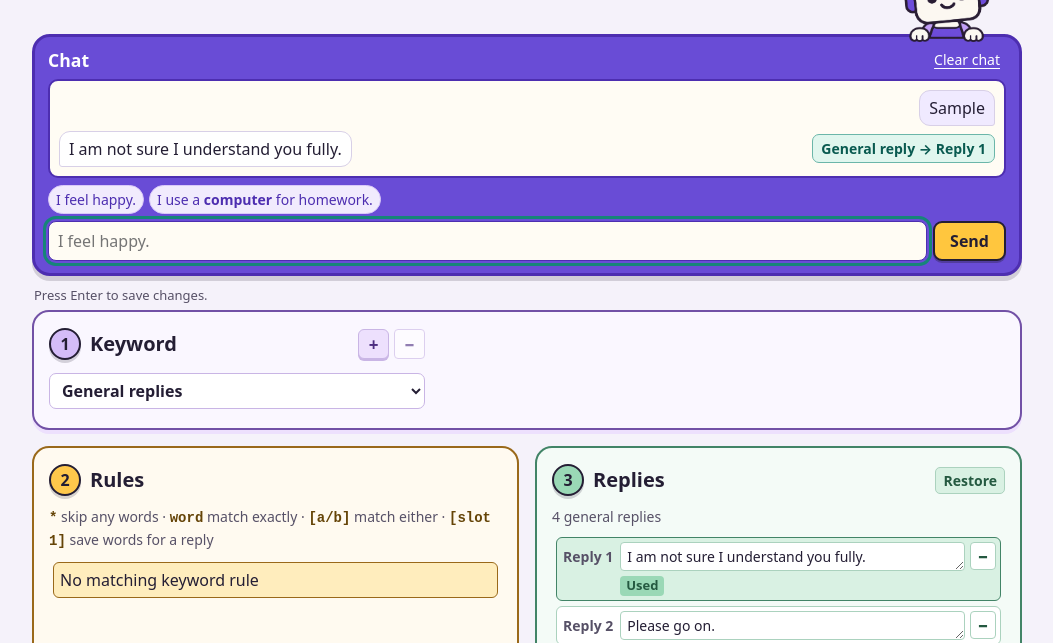
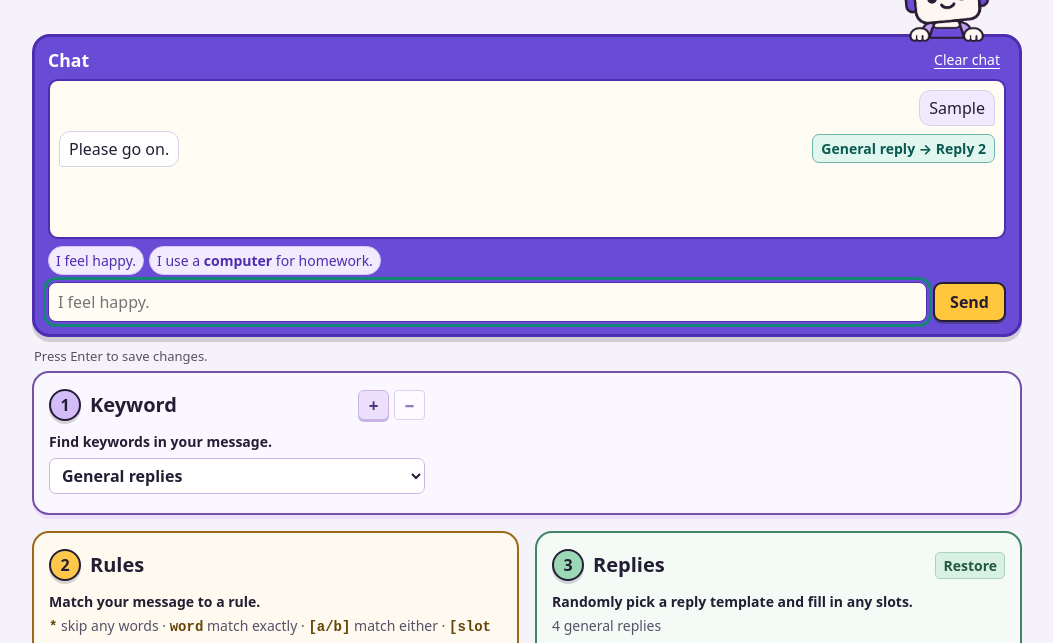
Before and after one commit to para-zhou/StoryMate, a plain HTML site: page index.html in a window 1280 px wide. Both pictures are taken after typing "Sample" into the empty fields and a click on the button "Send". Shown: the part 119-762 px from the top of the page, without its empty margins (113-1166 px from the left). Drawn offline with Linux system fonts and the light colour scheme.

Commit message:
simple eliza with style fixed

```diff
--- a/chatbot-assets/app.js
+++ b/chatbot-assets/app.js
@@ -14,7 +14,7 @@ const defaultKeyword = 'COMPUTER';
 const examples = [...document.querySelectorAll('[data-example]')];
 const chatControls = [input, byId('send'), ...examples];
 const reducedMotion = window.matchMedia('(prefers-reduced-motion: reduce)');
-const engine = window.ElizaHay.make({matchOriginalWords:true});
+const engine = window.ElizaHay.make({matchOriginalWords:true, randomReplies:true});
 const groupNames = new Set();
 const wordDefaults = new Map();
 const deletedGroups = new Map();
@@ -296,7 +296,6 @@ function renderBoard(selection, animate = false, focusRule = false) {
   const general = selection.keyword === 'NONE' || selection.kind === 'general';
   const canEditGroup = editingCurrent && !!group && !general && !deletedGroups.has(selection.keyword);
   byId('delete-group').disabled = !canEditGroup;
-  byId('rule-hint').hidden = general || !group?.transforms.length;
   const note = byId('group-note');
   const words = selection.words || wordsForGroup(selection.keyword);
   const sharedGroup = selection.inputKeyword && selection.inputKeyword !== selection.keyword &&
--- a/chatbot-assets/eliza-hay.js
+++ b/chatbot-assets/eliza-hay.js
@@ -442,6 +442,7 @@ class Transform {
         this.decomposition = decomposition;
         this.reassemblyRules = reassemblyRules;
         this.nextReassemblyRule = 0;
+        this.selectedReassemblyRule = -1;
     }
 };
 
@@ -479,7 +480,7 @@ class RuleKeyword {
     hasTransformation() {
         return this.transforms.length > 0 || !!this.linkKeyword;
     }
-    applyTransformation(words, tags) {
+    applyTransformation(words, tags, randomReplies = false) {
         this.trace =
             TRACE_PREFIX + 'selected keyword: ' + this.keyword + '\n' +
             TRACE_PREFIX + 'input: ' + join(words) + '\n';
@@ -506,8 +507,17 @@ class RuleKeyword {
             return [ACTION_LINKKEY, words, this.linkKeyword];
         }
 
-        let rule = this.transforms[r];
-        const reassemblyRule = rule.reassemblyRules[rule.nextReassemblyRule];
+        const rule = this.transforms[r];
+        let selected = rule.nextReassemblyRule;
+        if (randomReplies) {
+            const candidates = rule.reassemblyRules.filter(isReplyTemplate);
+            if (candidates.length) {
+                const chosen = candidates[Math.floor(Math.random() * candidates.length)];
+                selected = rule.reassemblyRules.indexOf(chosen);
+            }
+        }
+        rule.selectedReassemblyRule = selected;
+        const reassemblyRule = rule.reassemblyRules[selected];
 
         this.trace += TRACE_PREFIX + 'matching decompose pattern: (' + join(rule.decomposition) + ')\n';
         this.trace += TRACE_PREFIX + 'decomposition parts: ';
@@ -938,7 +948,7 @@ class Eliza {
             this.memoryRule.createMemory(topKeyword, words, this.tags);
             this.tracer.createMemory(this.memoryRule.traceText());
 
-            const [ action, response, link ] = rule.applyTransformation(words, this.tags);
+            const [ action, response, link ] = rule.applyTransformation(words, this.tags, this.randomReplies);
             this.tracer.transform(rule.traceText(), rule.toString());
             if (action === ACTION_COMPLETE) {
                 return join(response);
@@ -962,7 +972,7 @@ class Eliza {
         }
 
         const noneRule = this.rules.get(SPECIAL_RULE_NONE);
-        const [ action, response ] = noneRule.applyTransformation(words, this.tags);
+        const [ action, response ] = noneRule.applyTransformation(words, this.tags, this.randomReplies);
         console.assert(action === ACTION_COMPLETE);
         this.tracer.usingNone(noneRule.toString(), noneRule.traceText());
         return join(response);
@@ -2088,8 +2098,7 @@ class HayTrace extends nullTracer {
           var replyOptions = [], selectedReply = 0;
           if (transform) {
             var templates = transform.reassemblyRules;
-            // applyTransformation has already advanced the cycle for this rule.
-            var used = (transform.nextReassemblyRule + templates.length - 1) % templates.length;
+            var used = transform.selectedReassemblyRule;
             templates.forEach(function (template, index) {
               if (!isReplyTemplate(template)) return;
               replyOptions.push(template.slice());
@@ -2251,10 +2260,11 @@ function describeScript(script, inactiveKeywords) {
 // replayed). session.trace(text) returns the structured trace for one turn,
 // including the current memory queue.
 window.ElizaHay = {
-  make: function ({matchOriginalWords = false} = {}) {
+  make: function ({matchOriginalWords = false, randomReplies = false} = {}) {
     var script = buildScriptOrThrow();
     if (matchOriginalWords) useClassroomWording(script);
     var eliza = new Eliza(script.rules, script.memoryRule, new HayTrace(), 0);
+    eliza.randomReplies = randomReplies;
     var inactiveKeywords = new Set();
     eliza.inactiveKeywords = inactiveKeywords;
     var inactiveGroups = new Set();
--- a/chatbot-assets/style.css
+++ b/chatbot-assets/style.css
@@ -43,7 +43,16 @@ button:disabled { cursor: default; opacity: .6; }
 }
 .chat-heading { display: flex; align-items: center; justify-content: space-between; gap: 8px; margin-bottom: 6px; color: #fff; }
 .text-button { border: 0; background: transparent; color: inherit; font-size: .875rem; text-decoration: underline; text-underline-offset: 3px; }
-.chat-log { min-height: 90px; max-height: 205px; overflow: auto; overscroll-behavior: contain; padding: 9px; border: 2px solid var(--accent); border-radius: 10px; background: #fffcf4; }
+.chat-log {
+  min-height: clamp(128px, 20dvh, 160px);
+  max-height: clamp(232px, 38dvh, 304px);
+  overflow: auto;
+  overscroll-behavior: contain;
+  padding: 9px;
+  border: 2px solid var(--accent);
+  border-radius: 10px;
+  background: #fffcf4;
+}
 .turn { display: grid; gap: 5px; min-width: 0; }
 .turn + .turn { margin-top: 9px; }
 .message { width: fit-content; max-width: 92%; padding: 5px 9px; border: 1px solid var(--border); overflow-wrap: anywhere; }
--- a/index.html
+++ b/index.html
@@ -38,7 +38,7 @@
 
     <p class="save-hint" id="save-hint">Press Enter to save changes.</p>
     <div class="board" id="rule-board">
-      <section class="panel keyword-panel" aria-label="Keywords">
+      <section class="panel keyword-panel" aria-label="Keywords" aria-describedby="keyword-hint">
         <div class="keyword-controls">
           <div>
             <div class="panel-heading">
@@ -48,6 +48,7 @@
                 <button type="button" id="delete-group" class="delete-row" aria-label="Delete selected keyword group" title="Delete selected keyword group" disabled>−</button>
               </div>
             </div>
+            <p class="panel-hint" id="keyword-hint">Find keywords in your message.</p>
             <select id="keyword"></select>
             <form id="new-group-form" class="inline-editor" hidden>
               <label for="new-group-name">Group name</label>
@@ -83,12 +84,12 @@
         </div>
         <p class="group-note" id="group-note"></p>
       </section>
-      <section class="panel rules-panel" aria-labelledby="rules-title">
+      <section class="panel rules-panel" aria-labelledby="rules-title" aria-describedby="rule-hint">
         <div class="panel-heading">
           <h2 class="panel-title" id="rules-title"><span class="step-number">2</span> Rules</h2>
           <button type="button" id="restore-rules" class="edit-button" aria-label="Restore rules" hidden>Restore</button>
         </div>
-        <p class="panel-hint" id="rule-hint">Choose a rule to see its replies.</p>
+        <p class="panel-hint" id="rule-hint">Match your message to a rule.</p>
         <p class="pattern-key"><code>*</code> skip any words · <code>word</code> match exactly · <code>[a/b]</code> match either · <code>[slot 1]</code> save words for a reply</p>
         <ol class="rule-list" id="rule-list" role="list">
           <li class="add-row" hidden>
@@ -108,11 +109,12 @@
         <dl id="capture-guide" class="capture-guide"></dl>
         <p id="editor-status" class="editor-status" role="status"></p>
       </section>
-      <section class="panel replies-panel" aria-labelledby="replies-title">
+      <section class="panel replies-panel" aria-labelledby="replies-title" aria-describedby="reply-hint">
         <div class="panel-heading">
           <h2 class="panel-title" id="replies-title"><span class="step-number">3</span> Replies</h2>
           <button type="button" id="restore-replies" class="edit-button" aria-label="Restore replies" hidden>Restore</button>
         </div>
+        <p class="panel-hint" id="reply-hint">Randomly pick a reply template and fill in any slots.</p>
         <p class="reply-context" id="reply-context" role="status">Choose a rule to see its replies.</p>
         <p id="captured-content" class="matched-words" hidden></p>
         <div id="reply-slots" class="available-slots"></div>
```
Also changed, not shown: 1 other file.
